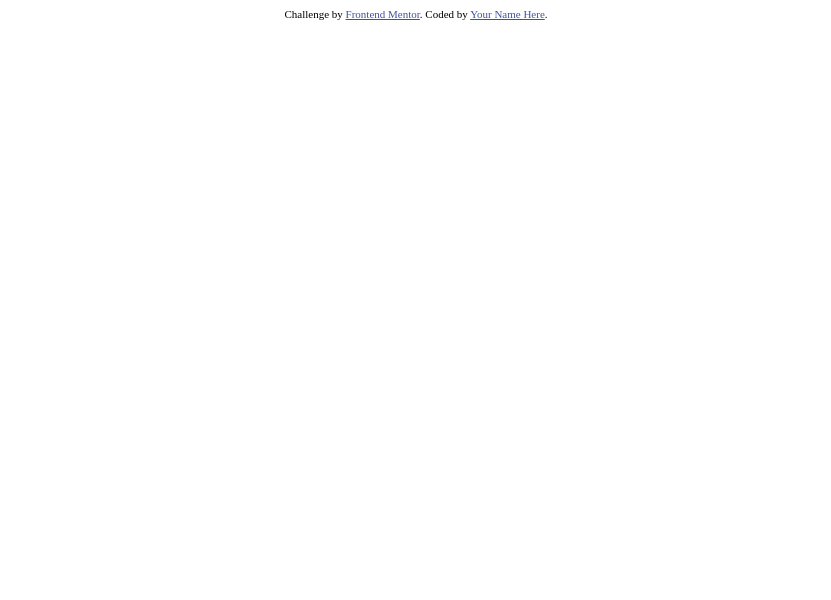
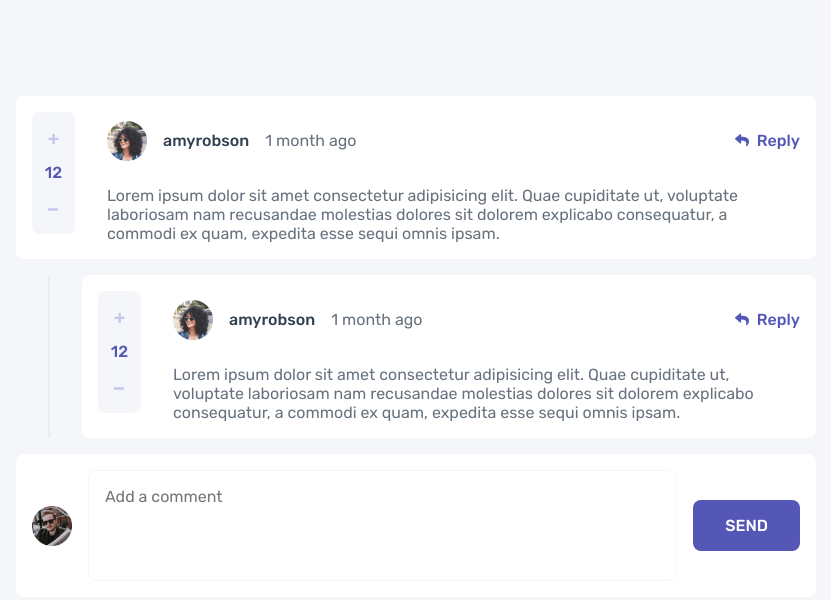
Before and after one commit to AlexMartosP/Interactive-comments-section, a plain HTML site: page index.html in a window 1280 px wide. Shown: the whole page, without its empty margins (224-1055 px from the left). Drawn offline with Linux system fonts and the light colour scheme.

Commit message:
html & css done

```diff
--- a/index.html
+++ b/index.html
@@ -2,25 +2,100 @@
 <html lang="en">
 <head>
   <meta charset="UTF-8">
-  <meta name="viewport" content="width=device-width, initial-scale=1.0"> <!-- displays site properly based on user's device -->
-
+  <meta http-equiv="X-UA-Compatible" content="IE=edge">
+  <meta name="viewport" content="width=device-width, initial-scale=1.0">
+  <title>Document</title>
   <link rel="icon" type="image/png" sizes="32x32" href="./images/favicon-32x32.png">
-
-  <title>Frontend Mentor | Interactive comments section</title>
-
-  <!-- Feel free to remove these styles or customise in your own stylesheet 👍 -->
-  <style>
-    .attribution { font-size: 11px; text-align: center; }
-    .attribution a { color: hsl(228, 45%, 44%); }
-  </style>
+  <link rel="stylesheet" href="main.css">
+  <link href="https://fonts.googleapis.com/css2?family=Rubik:wght@400;500;700&display=swap" rel="stylesheet">
 </head>
 <body>
+  <main class="container">
+    <div class="comment-feed" id="commentFeed">
+      <div class="comment-wrapper">
+        <div class="comment">
+          <div class="vote-counter | even-columns-sm">
+            <div>
+              <svg width="11" height="11" xmlns="http://www.w3.org/2000/svg">
+                <path
+                  d="M6.33 10.896c.137 0 .255-.05.354-.149.1-.1.149-.217.149-.354V7.004h3.315c.136 0 .254-.05.354-.149.099-.1.148-.217.148-.354V5.272a.483.483 0 0 0-.148-.354.483.483 0 0 0-.354-.149H6.833V1.4a.483.483 0 0 0-.149-.354.483.483 0 0 0-.354-.149H4.915a.483.483 0 0 0-.354.149c-.1.1-.149.217-.149.354v3.37H1.08a.483.483 0 0 0-.354.15c-.1.099-.149.217-.149.353v1.23c0 .136.05.254.149.353.1.1.217.149.354.149h3.333v3.39c0 .136.05.254.15.353.098.1.216.149.353.149H6.33Z"
+                  fill="#C5C6EF" />
+              </svg>
+            </div>
+            <span class="text-clr-primary-blue-400 fw-semi-bold" id=" votesCounter">12</span>
+            <div>
+              <svg width="11" height="3" xmlns="http://www.w3.org/2000/svg">
+                <path
+                  d="M9.256 2.66c.204 0 .38-.056.53-.167.148-.11.222-.243.222-.396V.722c0-.152-.074-.284-.223-.395a.859.859 0 0 0-.53-.167H.76a.859.859 0 0 0-.53.167C.083.437.009.57.009.722v1.375c0 .153.074.285.223.396a.859.859 0 0 0 .53.167h8.495Z"
+                  fill="#C5C6EF" />
+              </svg>
+            </div>
+          </div>
+          <div class="comment-meta | even-columns">
+            <img src="/images/avatars/image-amyrobson.png" alt="">
+            <p class="fw-semi-bold text-clr-neutral-blue-600">amyrobson</p>
+            <span class="text-clr-neutral-blue-300">1 month ago</span>
+          </div>
+          <div class="comment-buttons">
+            <button data-type="secondary">
+              <img src="/images/icon-reply.svg" alt="">
+              <span>Reply</span>
+            </button>
+          </div>
+          <p class="comment-body | text-clr-neutral-blue-300">Lorem ipsum dolor sit amet consectetur adipisicing elit.
+            Quae cupiditate ut, voluptate
+            laboriosam nam
+            recusandae molestias dolores sit dolorem explicabo consequatur, a commodi ex quam, expedita esse sequi omnis
+            ipsam.</p>
+        </div>
+        <div class="replies-wrapper">
+          <div class="comment">
+            <div class="vote-counter | even-columns-sm">
+              <div>
+                <svg width="11" height="11" xmlns="http://www.w3.org/2000/svg">
+                  <path
+                    d="M6.33 10.896c.137 0 .255-.05.354-.149.1-.1.149-.217.149-.354V7.004h3.315c.136 0 .254-.05.354-.149.099-.1.148-.217.148-.354V5.272a.483.483 0 0 0-.148-.354.483.483 0 0 0-.354-.149H6.833V1.4a.483.483 0 0 0-.149-.354.483.483 0 0 0-.354-.149H4.915a.483.483 0 0 0-.354.149c-.1.1-.149.217-.149.354v3.37H1.08a.483.483 0 0 0-.354.15c-.1.099-.149.217-.149.353v1.23c0 .136.05.254.149.353.1.1.217.149.354.149h3.333v3.39c0 .136.05.254.15.353.098.1.216.149.353.149H6.33Z"
+                    fill="#C5C6EF" />
+                </svg>
+              </div>
+              <span class="text-clr-primary-blue-400 fw-semi-bold" id=" votesCounter">12</span>
+              <div>
+                <svg width="11" height="3" xmlns="http://www.w3.org/2000/svg">
+                  <path
+                    d="M9.256 2.66c.204 0 .38-.056.53-.167.148-.11.222-.243.222-.396V.722c0-.152-.074-.284-.223-.395a.859.859 0 0 0-.53-.167H.76a.859.859 0 0 0-.53.167C.083.437.009.57.009.722v1.375c0 .153.074.285.223.396a.859.859 0 0 0 .53.167h8.495Z"
+                    fill="#C5C6EF" />
+                </svg>
+              </div>
+            </div>
+            <div class="comment-meta | even-columns">
+              <img src="/images/avatars/image-amyrobson.png" alt="">
+              <p class="fw-semi-bold text-clr-neutral-blue-600">amyrobson</p>
+              <span class="text-clr-neutral-blue-300">1 month ago</span>
+            </div>
+            <div class="comment-buttons">
+              <button data-type="secondary">
+                <img src="/images/icon-reply.svg" alt="">
+                <span>Reply</span>
+              </button>
+            </div>
+            <p class="comment-body | text-clr-neutral-blue-300">Lorem ipsum dolor sit amet consectetur adipisicing elit.
+              Quae cupiditate ut, voluptate
+              laboriosam nam
+              recusandae molestias dolores sit dolorem explicabo consequatur, a commodi ex quam, expedita esse sequi
+              omnis
+              ipsam.</p>
+          </div>
+        </div>
+      </div>
+    </div>
+    <div class="newComment-wrapper">
+      <img class="current-profile" id="currentProfileImg" src="images/avatars/image-maxblagun.png" alt="">
+      <textarea class="new-comment-input" id="newCommentInput" name="comment" placeholder="Add a comment"
+        rows="4"></textarea>
+      <button class="comment-submit" data-type="primary">SEND</button>
+    </div>
+  </main>
 
-  <!-- Pull dynamic content from the data.json file -->
-
-  <div class="attribution">
-    Challenge by <a href="https://www.frontendmentor.io?ref=challenge" target="_blank">Frontend Mentor</a>.
-    Coded by <a href="#">Your Name Here</a>.
-  </div>
+  <script src="app.js"></script>
 </body>
 </html>
--- /dev/null
+++ b/sass/_components.scss
@@ -0,0 +1,200 @@
+@use './variables' as var;
+
+
+// Button - primary
+button {
+    cursor: pointer;
+    border: none;
+}
+
+button[data-type='primary'] {
+    background-color: var.$clr-primary-blue-400;
+    color: var.$clr-neutral-white;
+    font-weight: var.$fw-semi-bold;
+    border-radius: var.$spacing-200;
+    padding: var.$spacing-300 var.$spacing-400;
+}
+
+button[data-type='primary']:is(:hover, :focus) {
+    background-color: var.$clr-primary-blue-100;
+    color: var.$clr-neutral-white;
+}
+
+button[data-type='secondary'] {
+    display: inline-flex;
+    align-items: center;
+    gap: var.$spacing-200;
+    background-color: transparent;
+    color: var.$clr-primary-blue-400;
+    font-weight: var.$fw-semi-bold;
+}
+
+button[data-type='secondary']:is(:hover, :focus) {
+    color: var.$clr-primary-blue-100;
+}
+
+button[data-color='red'] {
+    color: var.$clr-primary-red-400;
+}
+
+button[data-color='red']:is(:hover, :focus) {
+    color: var.$clr-primary-red-100;
+}
+
+// Single comment
+.comment {
+    display: grid;
+    grid-template-columns: auto 1fr;
+    grid-template-rows: auto repeat(2, auto);
+    grid-column-gap: 0px;
+    grid-row-gap: var.$spacing-300;
+    background-color: var.$clr-neutral-white;
+    padding: var.$spacing-300;
+    border-radius: var.$spacing-200;
+    margin-top: var.$spacing-300;
+
+    .comment-meta {
+        grid-area: 1 / 1 / 2 / 3;
+        align-items: center;
+
+        img {
+            max-width: var.$img-size;
+            height: var.$img-size;
+        }
+
+        .current-user-tag {
+            background-color: var.$clr-primary-blue-400;
+            padding: var.$spacing-200;
+            padding: 2px 5px;
+            font-size: var.$fs-300;
+            border-radius: var.$spacing-100;
+        }
+    }
+
+    .comment-body {
+        grid-area: 2 / 1 / 3 / 3;
+    }
+
+    .vote-counter {
+        grid-area: 3 / 1 / 4 / 2;
+        align-items: center;
+        background-color: var.$clr-neutral-gray-100;
+        border-radius: var.$spacing-200;
+
+        div {
+            cursor: pointer;
+        }
+
+        div:first-of-type {
+            padding: var.$spacing-200 0 var.$spacing-200 var.$spacing-200;
+        }
+
+        div:last-of-type {
+            padding: var.$spacing-200 var.$spacing-200 var.$spacing-200 0;
+        }
+
+        svg {
+            vertical-align: middle;
+        }
+
+        div:hover path {
+            fill: var.$clr-primary-blue-400;
+        }
+    }
+
+    .comment-buttons {
+        grid-area: 3 / 2 / 4 / 3;
+        justify-self: flex-end;
+        align-self: center;
+
+        button:not(:last-of-type) {
+            margin-right: var.$spacing-300;
+        }
+    }
+
+    @media only screen and (min-width: 50em) {
+        grid-template-columns: auto repeat(2, 1fr);
+        grid-template-rows: repeat(2, 1fr);
+        grid-column-gap: var.$spacing-400;
+
+        .vote-counter {
+            grid-area: 1 / 1 / 3 / 2;
+            align-self: flex-start;
+
+            div:first-of-type {
+                padding: var.$spacing-300 var.$spacing-300 0 var.$spacing-300;
+            }
+
+            div:last-of-type {
+                padding: 0 var.$spacing-300 var.$spacing-300 var.$spacing-300;
+            }
+        }
+
+        .comment-meta {
+            grid-area: 1 / 2 / 2 / 4;
+        }
+
+        .comment-buttons {
+            grid-area: 1 / 3 / 2 / 4;
+        }
+
+        .comment-body {
+            grid-area: 2 / 2 / 3 / 4;
+        }
+    }
+}
+
+.replies-wrapper {
+    padding-left: var.$spacing-300;
+    border-left: 2px solid var.$clr-neutral-gray-200;
+
+    @media only screen and (min-width: 50em) {
+        padding-left: var.$spacing-400;
+        margin-left: var.$spacing-400;
+    }
+}
+
+// New comment
+.newComment-wrapper,
+.reply-wrapper {
+    display: grid;
+    grid-template-columns: repeat(2, 1fr);
+    grid-template-rows: auto;
+    grid-row-gap: var.$spacing-300;
+    padding: var.$spacing-300;
+    background-color: var.$clr-neutral-white;
+    margin-top: var.$spacing-300;
+    border-radius: var.$spacing-200;
+
+    .new-comment-input {
+        grid-area: 1 / 1 / 2 / 3;
+        padding: var.$spacing-300;
+        border: 1px solid var.$clr-neutral-gray-100;
+        border-radius: var.$spacing-200;
+        resize: none;
+    }
+
+    .current-profile {
+        grid-area: 2 / 1 / 3 / 2;
+        max-width: var.$img-size;
+        height: var.$img-size;
+        align-self: center;
+    }
+
+    .comment-submit {
+        grid-area: 2 / 2 / 3 / 3;
+        justify-self: flex-end;
+        align-self: center;
+    }
+
+    @media only screen and (min-width: 50em) {
+        grid-template-columns: auto 1fr auto;
+        grid-column-gap: var.$spacing-300;
+
+        .new-comment-input,
+        .current-profile,
+        .comment-submit {
+            grid-area: auto;
+        }
+    }
+}
--- /dev/null
+++ b/sass/_core.scss
@@ -0,0 +1,120 @@
+@use './variables';
+
+// Reset
+/* Box sizing rules */
+*,
+*::before,
+*::after {
+    box-sizing: border-box;
+}
+
+* {
+    margin: 0;
+    padding: 0;
+    font: inherit;
+}
+
+/* Remove list styles on ul, ol elements with a list role, which suggests default styling will be removed */
+ul[role='list'],
+ol[role='list'] {
+    list-style: none;
+}
+
+/* Set core root defaults */
+html:focus-within {
+    scroll-behavior: smooth;
+}
+
+html,
+body {
+    min-height: 100%;
+}
+
+/* Set core body defaults */
+body {
+    text-rendering: optimizeSpeed;
+    line-height: 1.2;
+}
+
+/* A elements that don't have a class get default styles */
+a:not([class]) {
+    text-decoration-skip-ink: auto;
+}
+
+/* Make images easier to work with */
+img,
+picture {
+    max-width: 100%;
+    display: block;
+}
+
+/* Remove all animations, transitions and smooth scroll for people that prefer not to see them */
+@media (prefers-reduced-motion: reduce) {
+    html:focus-within {
+        scroll-behavior: auto;
+    }
+
+    *,
+    *::before,
+    *::after {
+        animation-duration: 0.01ms !important;
+        animation-iteration-count: 1 !important;
+        transition-duration: 0.01ms !important;
+        scroll-behavior: auto !important;
+    }
+}
+
+// General
+body {
+    background-color: variables.$clr-neutral-gray-100;
+    padding-block: 5rem;
+    font-family: variables.$ff-primary;
+}
+
+// Utility classes
+.container {
+    $max-width: 800px;
+
+    max-width: min($max-width, 100% - 2rem);
+    margin-inline: auto;
+}
+
+.even-columns,
+.even-columns-sm {
+    display: flex;
+    gap: 1rem;
+}
+
+@media only screen and (min-width: 50em) {
+    .even-columns-sm {
+        flex-direction: column;
+    }
+}
+
+.text-clr-neutral-white {
+    color: variables.$clr-neutral-white;
+}
+
+.text-clr-neutral-blue-600 {
+    color: variables.$clr-neutral-blue-600;
+}
+
+.text-clr-neutral-blue-300 {
+    color: variables.$clr-neutral-blue-300;
+}
+
+.text-clr-primary-blue-400 {
+    color: variables.$clr-primary-blue-400;
+}
+
+.fw-bold {
+    font-weight: variables.$fw-bold;
+}
+
+.fw-semi-bold {
+    font-weight: variables.$fw-semi-bold;
+}
+
+.fw-regular {
+    font-weight: variables.$fw-regular;
+}
```
Also changed, not shown: components/buttons/delete.html (added, +4 -0 lines), components/buttons/edit.html (added, +4 -0 lines), components/buttons/reply.html (added, +4 -0 lines), components/comment.html (added, +26 -0 lines), components/commentsWrapper.html (added, +7 -0 lines), components/currentUserTag.html (added, +1 -0 lines), components/replyWrapper.html (added, +6 -0 lines), main.scss (added, +7 -0 lines), sass/_variables.scss (added, +31 -0 lines), app.js (added), main.css (added), sass/_layout.scss (added), 1 other file.
